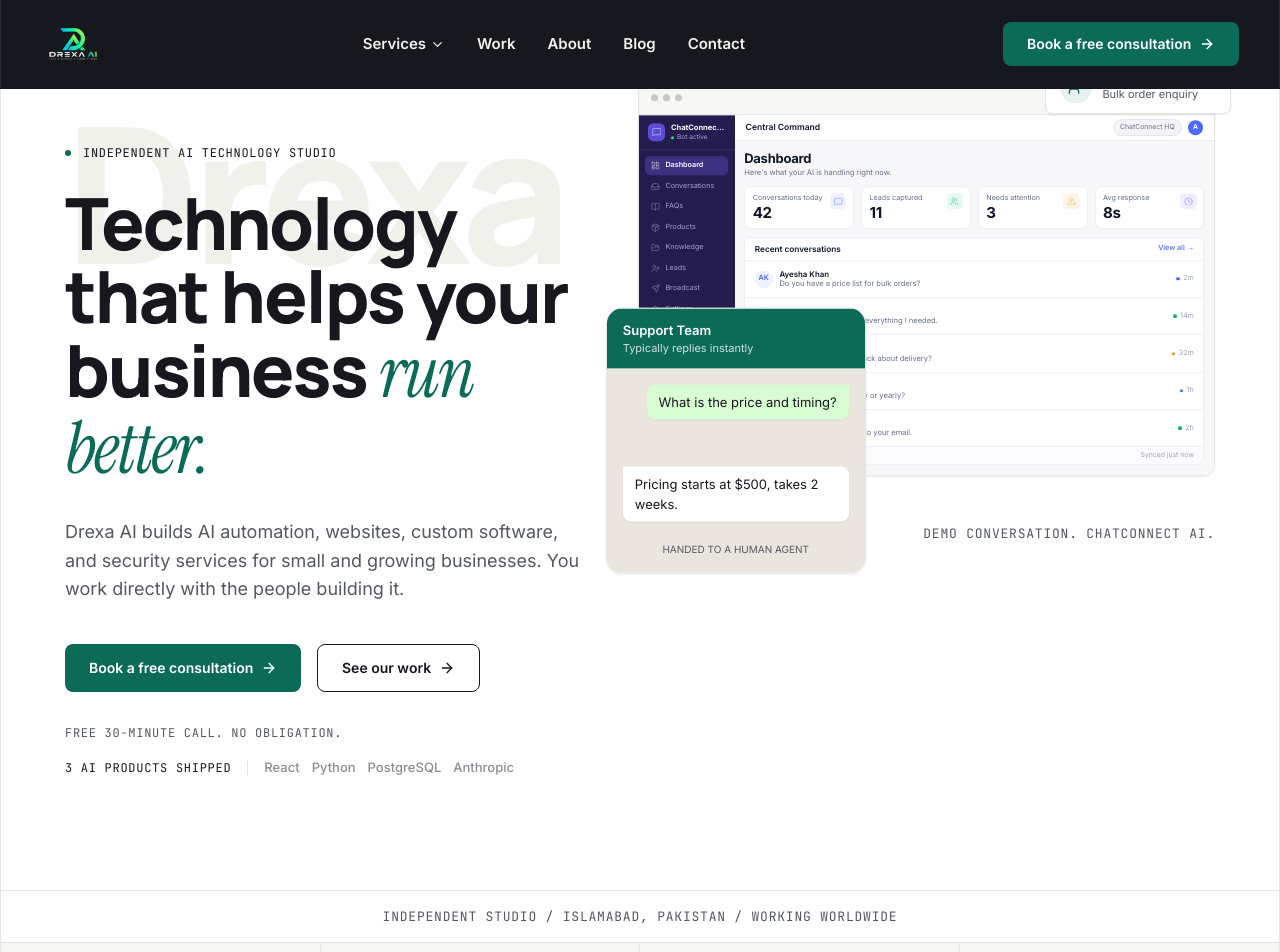
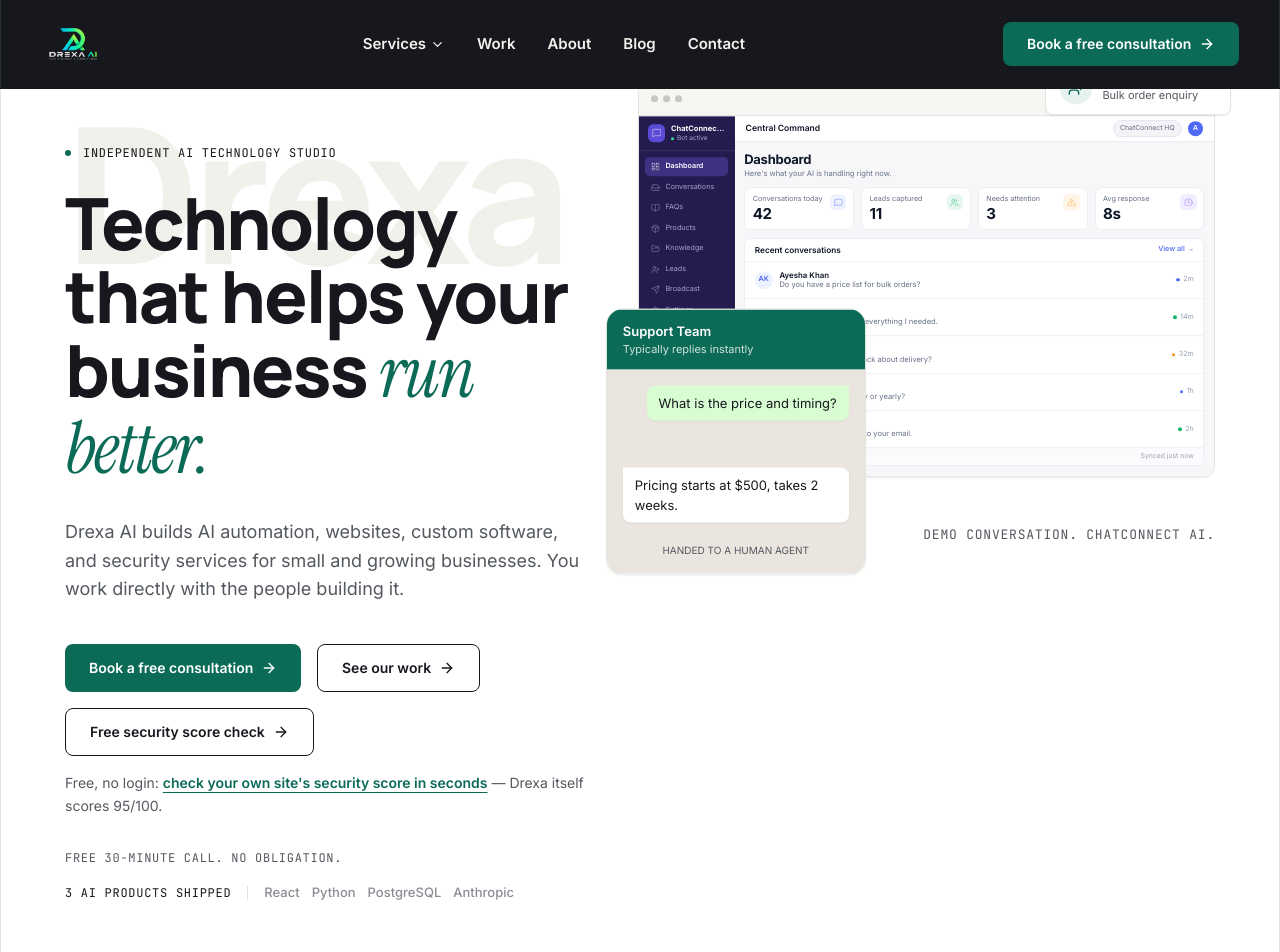
Before and after one commit to Raja468/Drexa_AI, a Next.js app: page / in a window 1280 px wide. Shown: the top 952 px of the page. Built offline with nearby package versions, Linux system fonts and the light colour scheme.

Commit message:
Add homepage button and link to free security score tool

```diff
--- a/components/sections/modern-home.tsx
+++ b/components/sections/modern-home.tsx
@@ -111,7 +111,11 @@
               <div className="mt-10 flex flex-wrap gap-4">
                 <Magnetic strength={8}><Button href="/contact">Book a free consultation</Button></Magnetic>
                 <Magnetic strength={8}><Button href="/work" secondary>See our work</Button></Magnetic>
+                <Magnetic strength={8}><Button href="/security-score" secondary>Free security score check</Button></Magnetic>
               </div>
+              <p className="mt-4 max-w-[60ch] text-[14px] leading-[1.6] text-[#54585F]">
+                Free, no login: <Link href="/security-score" className="font-semibold text-accent underline underline-offset-4">check your own site&apos;s security score in seconds</Link> — Drexa itself scores 95/100.
+              </p>
             </FadeUp>
             <FadeUp animateOnMount delay={0.44}>
               <div className="mt-8 flex flex-col gap-4">
```
